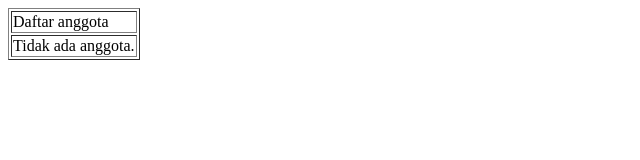
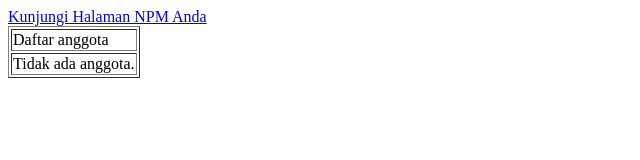
Before and after one commit to dikakasha/TIK214-2024-5-FloodWatch, a plain HTML site: page index.html in a window 1280 px wide. Shown: the whole page, without its empty margins (0-640 px from the left). Drawn offline with Linux system fonts and the light colour scheme.

Commit message:
index.html

```diff
--- a/index.html
+++ b/index.html
@@ -7,6 +7,7 @@
 <table border=”0”>
 <tr><td>Daftar anggota</td></tr>
 <tr><td>Tidak ada anggota.</td></tr>
+<a href="2204111010074.html">Kunjungi Halaman NPM Anda</a>
 </table>
 </body>
 </html>
```
